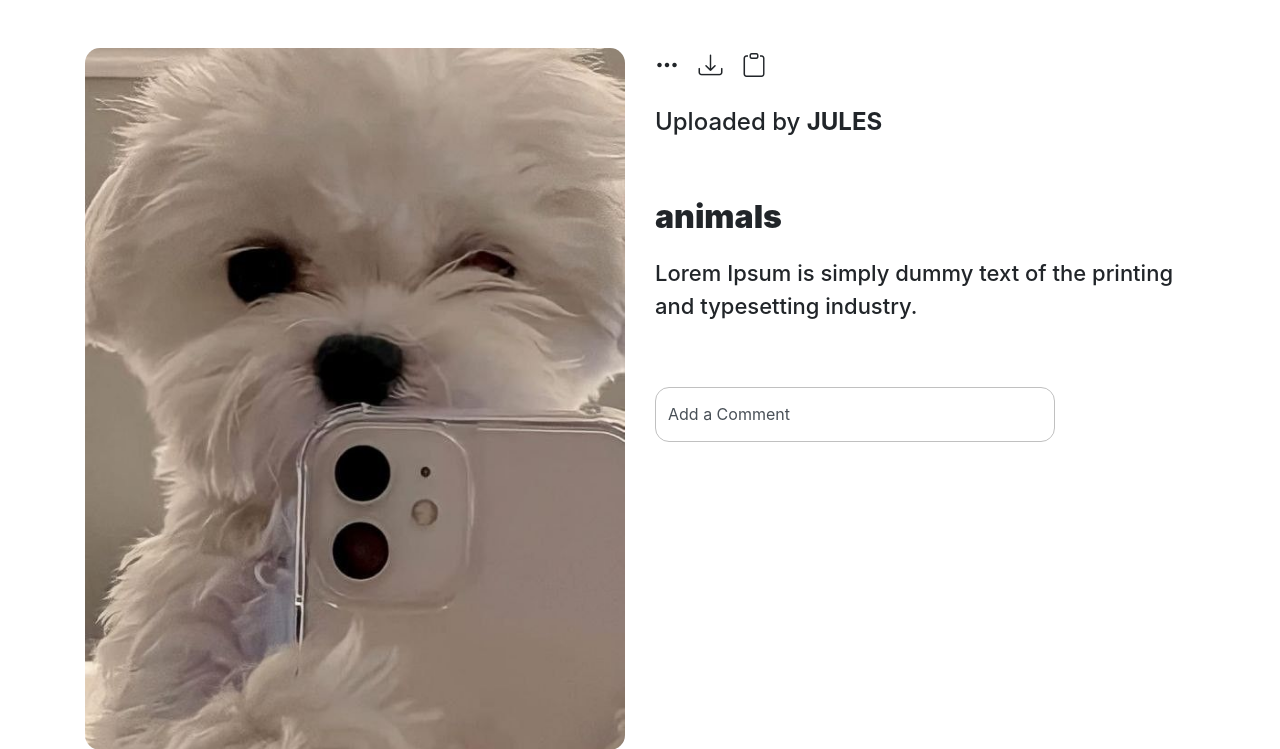
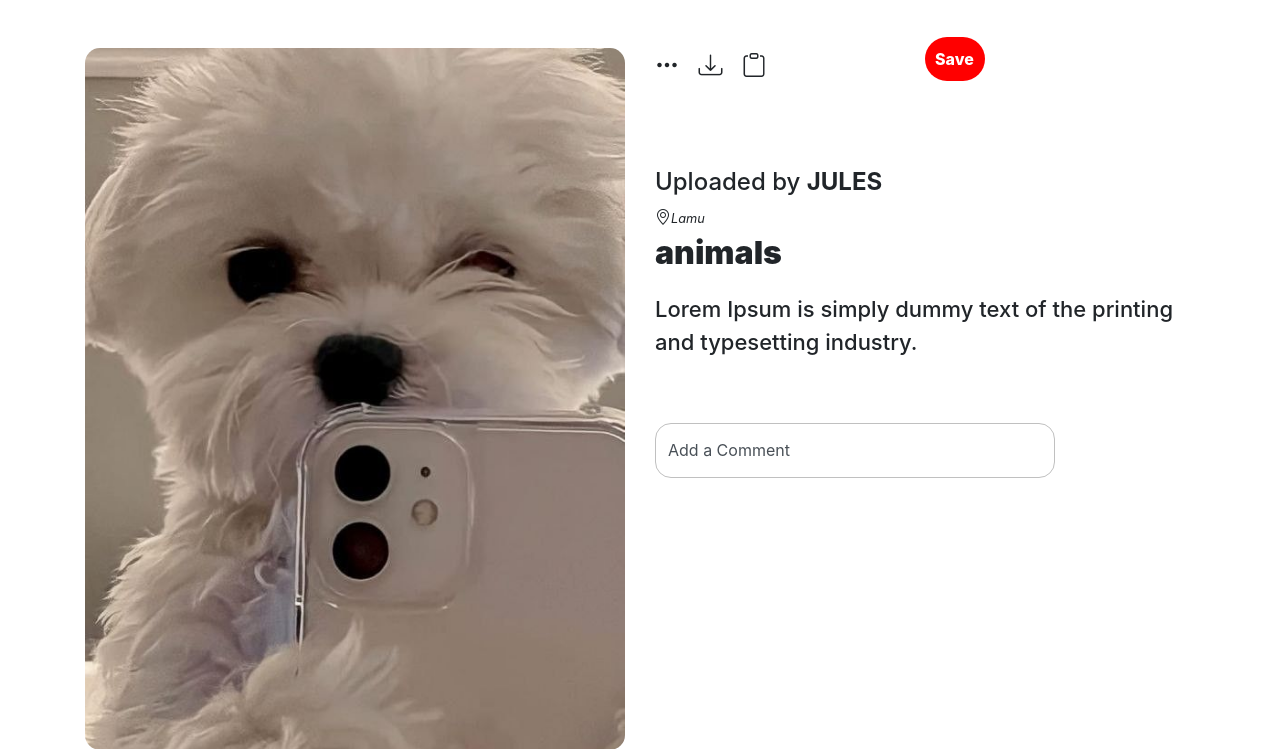
Before and after one commit to juliamwangi123/django_photo_gallery, a Django app: page /category/6 in a window 1280 px wide. Shown: the part 66-815 px from the top of the page. Run offline with Django 4.2, Linux system fonts and the light colour scheme; data comes from the database, SQL or seed files in the repository; some libraries are stand-ins or nearby versions.

Commit message:
ft:add location attribute to the image

```diff
--- a/photos/templates/photos/category.html
+++ b/photos/templates/photos/category.html
@@ -11,10 +11,11 @@
             <i class="bi bi-three-dots" style="font-size: 1.5rem; margin-right: 15px; font-weight: 900;"></i>
             <i class="bi bi-download" style="font-size: 1.5rem; margin-right: 15px; font-weight: 900;"></i>
             <i class="bi bi-clipboard" style="font-size: 1.5rem;"></i>
-            <br>
+            <p style="background-color: red;padding:10px;font-weight:800; color: white; width:60px;
+            position: relative; left:50%; top:-4%; border-radius: 25px;">Save</p>
             <br>
             <h4>Uploaded by <strong>JULES</strong></h4>
-            <br>
+            <i class="bi bi-geo-alt"><small>{{photos.location}}</small></i>
             <br>
             <p style="font-weight:900; font-size: 32px;">{{photos.name}}</p>
             <p style="font-weight:500; font-size: 22px;">{{photos.decription}}</p>
@@ -22,7 +23,7 @@
             <br>
             <div class="input-group">
                 <div class="form-outline">
-                  <input type="search" id="form1" class="form-control" value="Add a Comment" style="border-radius:14px; border: 1px solid silver; width: 400px; height:55px;" />
+                  <input type="search" id="form1" class="form-control" value="Add a Comment" style="border-radius:16px; border: 1px solid silver; width: 400px; height:55px;" />
                 </div>
                 </button>
               </div>
```
